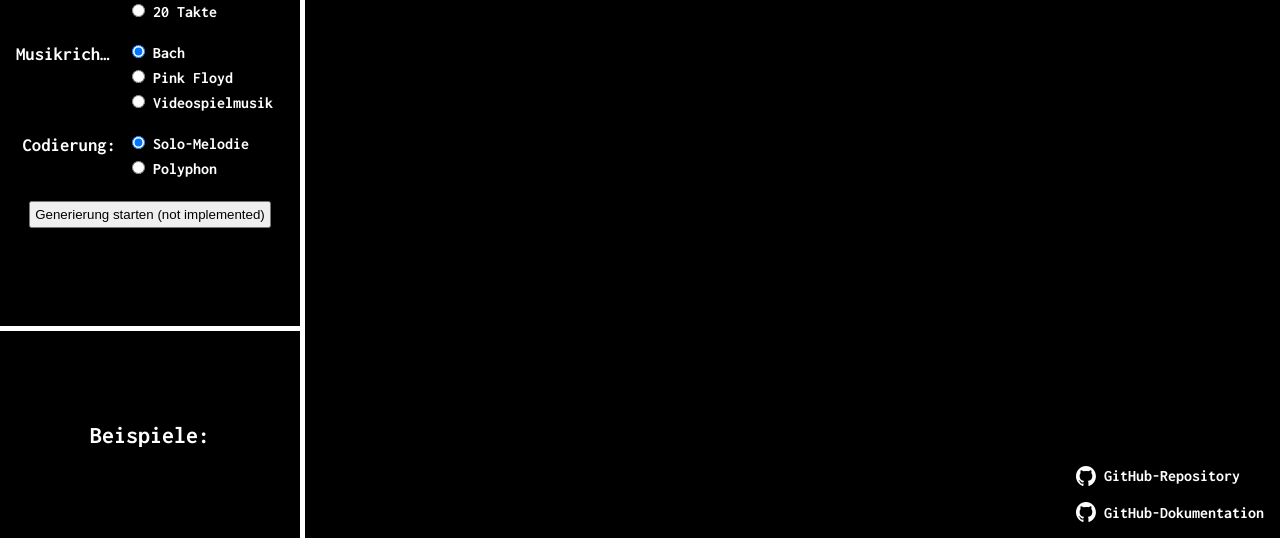
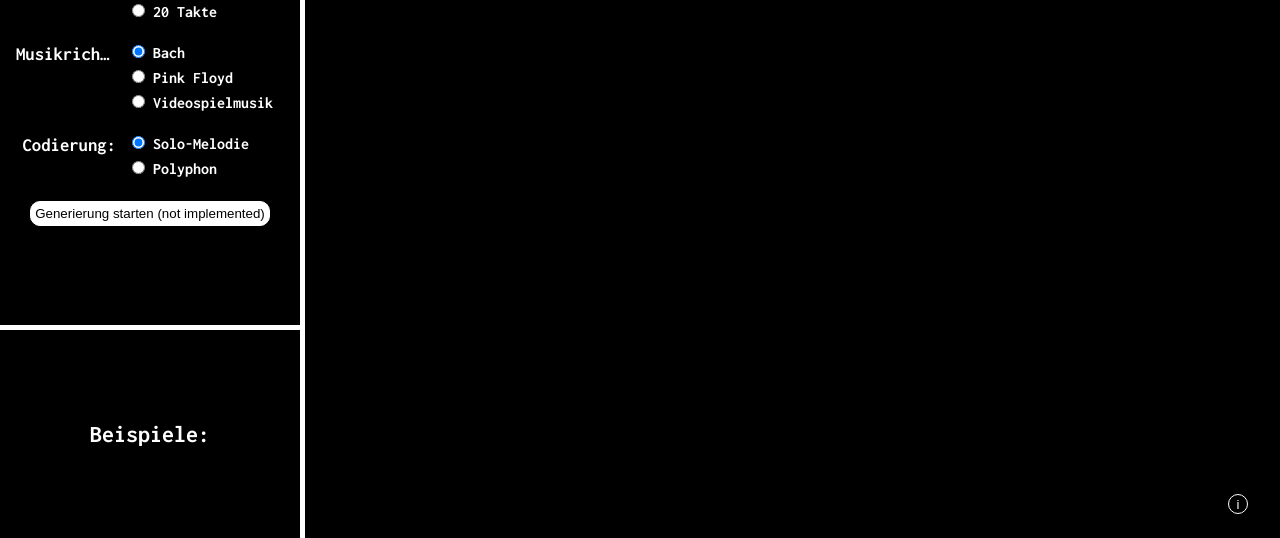
Before and after one commit to DHBW-FN-TIT20/Komposition-eines-Musikstuecks-mittels-Neuronaler-Netze, a Flask app: page / in a window 1280 px wide. Shown: the part 262-800 px from the top of the page. Run offline with Flask 2, Linux system fonts and the light colour scheme; parts of the project's set-up code (start-up, migrations or seed data) failed here and were passed over.

Commit message:
implemented link popup

```diff
--- a/flask-webapp/static/script.js
+++ b/flask-webapp/static/script.js
@@ -1,3 +1,5 @@
+const links = document.getElementById('links');
+const linkButton = document.getElementById('toggleLinks');
 const urlParams = new URLSearchParams(window.location.search);
 if (urlParams.get('example') == true || urlParams.get('example') == 'true') {
     document.getElementById('abc-file-location').innerHTML = 'Beispiel:';
@@ -22,3 +24,13 @@ abcString = abcString.split(/\r?\n/) // Split input text into an array of lines
 
 let visualOptions = {  };
 window.ABCJS.renderAbc('abcjs', abcString, visualOptions);
+
+let toggleLinks = () => {
+    if (links.className == 'hidden') {
+        links.className = 'visible';
+        linkButton.innerHTML = 'X';
+    } else {
+        links.className = 'hidden';
+        linkButton.innerHTML = 'i';
+    }
+}
--- a/flask-webapp/static/style.css
+++ b/flask-webapp/static/style.css
@@ -21,6 +21,14 @@ body {
 button {
     padding: 4px;
     cursor: pointer;
+    background: #fff;
+    border: solid 1px #fff;
+    border-radius: 10px;
+}
+
+button:active {
+    position: relative;
+    top: 1px;
 }
 
 /* IDs */
@@ -74,6 +82,10 @@ button {
     margin-bottom: 16px;
 }
 
+.bottom-32 {
+    margin-bottom: 32px;
+}
+
 .gap-8 > * {
     margin-bottom: 8px;
 }
@@ -111,23 +123,6 @@ button {
     display: grid;
     grid-template-columns: auto;
     gap: 16px;
-}
-
-/* Responsive Design */
-@media only screen and (max-height: 770px) {
-    .hide-at-770h {
-        display: none;
-    }
-}
-
-@media only screen and (max-width: 1300px) {
-    body {
-        grid-template-columns: 300px 5px calc(100% - 305px);
-    }
-
-    .grid-preference {
-        grid-template-columns: 100px 152px;
-    }
 }
 
 /* MIDI Player */
@@ -213,13 +208,15 @@ midi-visualizer svg rect.note.active {
 
 /* Links */
 #links {
-    position: absolute;
-    bottom: 0;
-    right: 0;
+    position: fixed;
+    bottom: 16px;
+    right: 24px;
     padding: 16px;
-    border-radius: 10px 0 0 0;
+    z-index: 11;
+    border-radius: 10px;
     background: #000;
     color: #fff;
+    border: solid 1px #fff;
 }
 
 #links a {
@@ -236,9 +233,82 @@ midi-visualizer svg rect.note.active {
 #links a span {
     text-decoration: underline;
     text-decoration-color: transparent;
-    transition: all 0.3s ease-out;
+    transition: text-decoration 0.3s ease-out;
 }
 
 #links a:hover span {
     text-decoration-color: #fff;
 }
+
+#toggleLinks {
+    position: fixed;
+    bottom: 24px;
+    right: 32px;
+    z-index: 12;
+    width: 20px;
+    height: 20px;
+    padding: 0;
+    background: #000;
+    color: #fff;
+}
+
+#toggleLinks:active {
+    position: fixed;
+    bottom: 23px;
+    top: unset;
+}
+
+.visible {
+    visibility: visible;
+    opacity: 1;
+    transition: opacity 0.3s ease;
+}
+
+.hidden {
+    visibility: hidden;
+    opacity: 0;
+    transition: visibility 0s 0.3s, opacity 0.3s ease;
+}
+
+/* Responsive Design */
+@media only screen and (max-height: 770px) {
+    .hide-at-770h {
+        display: none;
+    }
+}
+
+@media only screen and (max-width: 1300px) {
+    body {
+        grid-template-columns: 300px 5px calc(100% - 305px);
+    }
+
+    .grid-preference {
+        grid-template-columns: 100px 152px;
+    }
+}
+
+/* Keyframes for Animations */
+@keyframes fadein {
+    from { opacity: 0; }
+    to   { opacity: 1; }
+}
+
+@-moz-keyframes fadein {        /* Firefox < 16 */
+    from { opacity: 0; }
+    to   { opacity: 1; }
+}
+
+@-webkit-keyframes fadein {     /* Safari, Chrome and Opera > 12.1 */
+    from { opacity: 0; }
+    to   { opacity: 1; }
+}
+
+@-ms-keyframes fadein {         /* Internet Explorer */
+    from { opacity: 0; }
+    to   { opacity: 1; }
+}
+
+@-o-keyframes fadein {          /* Opera < 12.1 */
+    from { opacity: 0; }
+    to   { opacity: 1; }
+}
--- a/flask-webapp/templates/index.html
+++ b/flask-webapp/templates/index.html
@@ -65,7 +65,8 @@
         </div>
     </div>
 
-    <div id="links" class="grid-links">
+    <div id="links" class="hidden">
+        <div class="grid-links bottom-32">
             <a href="https://github.com/DHBW-FN-TIT20/Komposition-eines-Musikstuecks-mittels-Neuronaler-Netze" target="_blank" rel="noopener noreferrer">
                 <img src="{{ url_for('static', filename='img') }}/github-mark-white.svg">
                 <span>GitHub-Repository</span>
@@ -75,6 +76,8 @@
                 <span>GitHub-Dokumentation</span>
             </a>
         </div>
+    </div>
+    <button id="toggleLinks" onclick="toggleLinks()">i</button>
 </body>
 
 <script src="https://cdn.jsdelivr.net/combine/npm/tone@14.7.58,npm/@magenta/music@1.23.1/es6/core.js,npm/focus-visible@5,npm/html-midi-player@1.5.0"></script>
```
Lines whose indentation alone changed are shown as unchanged.
